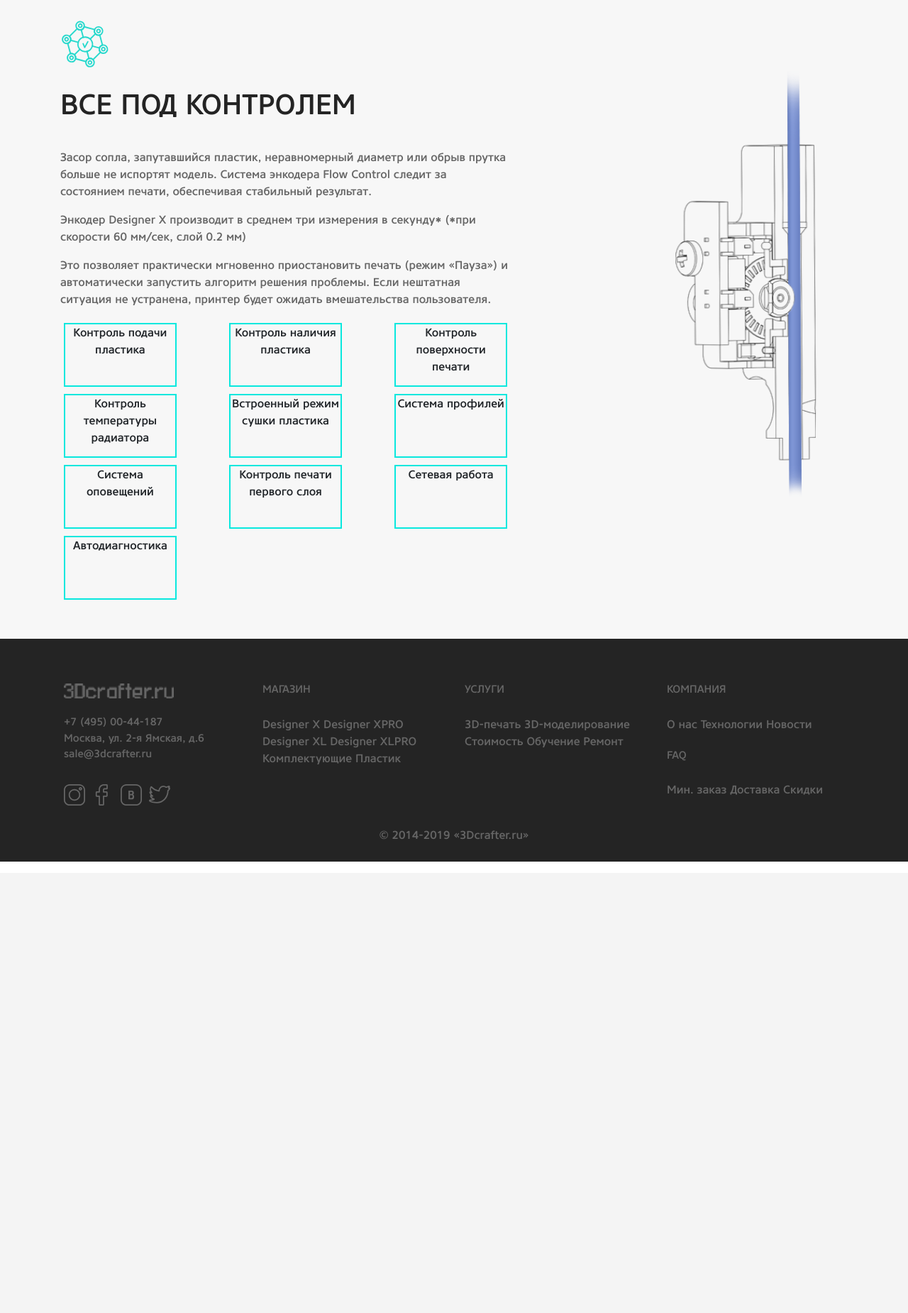
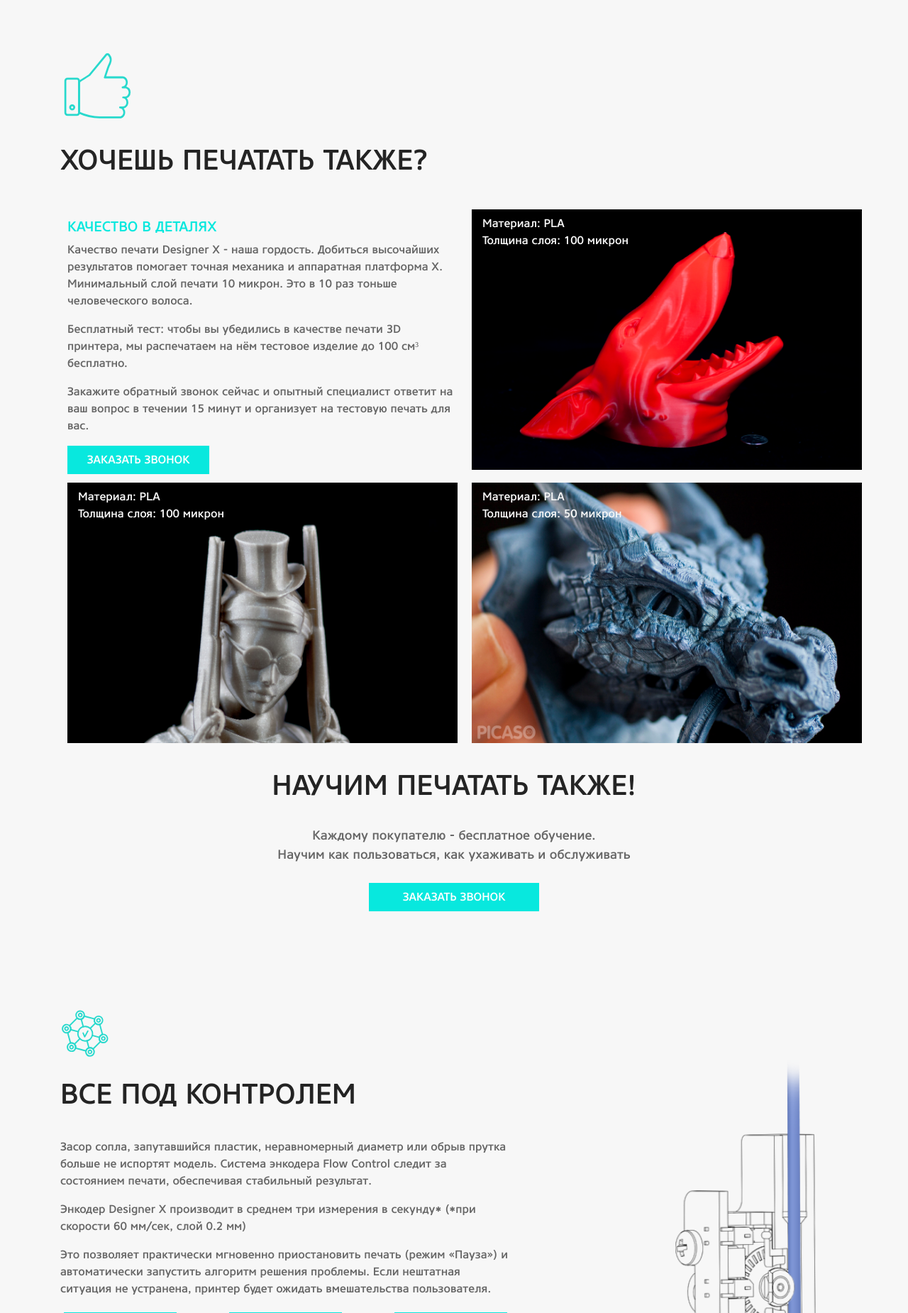
Before and after one commit to itsdavid71/3dcrafter, a PHP site: page /shop.php in a window 1280 px wide; the page is wider, and only the part inside the window is pictured. Shown: the part 70-1920 px from the top of that part at 71% size. Before the commit the page ends 1284 px from the top of that part, so only its background shows below. Run offline with PHP 8.4, Linux system fonts and the light colour scheme; style sheets or scripts are compiled from the project's sources.

Commit message:
Added blocks in shop-page

```diff
--- a/shop.php
+++ b/shop.php
@@ -1,6 +1,10 @@
 
 <?php include 'template-shop/header.php' ?>
 
-<?php include 'template-shop/control-shop.php' ?>
+<?php include 'template-shop/shop/examples-shop.php' ?>
+
+<?php include 'template-shop/popup-main.php' ?>
+
+<?php include 'template-shop/shop/control-shop.php' ?>
 
 <?php include 'template-shop/footer.php' ?>
--- a/styles-shop/styles_new.css
+++ b/styles-shop/styles_new.css
@@ -133,6 +133,29 @@ header .container .header-content .header_phone .header_phone_icon {
   margin: 5px 10px;
   width: 550px;
   height: 380px;
+}
+
+.examples-main .container .examples-main-photos .examples-shop-first {
+  color: #666666;
+  padding: 20px 0px;
+}
+
+.examples-main .container .examples-main-photos .examples-shop-first h4 {
+  color: #08e8de;
+  text-transform: uppercase;
+}
+
+.examples-main .container .examples-main-photos .examples-shop-first .examples-shop-button {
+  background: #08e8de;
+  height: 40px;
+  width: 200px;
+  color: white;
+  cursor: pointer;
+  line-height: 40px;
+  text-transform: uppercase;
+  text-align: center;
+  -webkit-transition: 0.2s;
+  transition: 0.2s;
 }
 
 .examples-main .container .examples-main-photos .examples-main-photo-desc {
--- a/styles-shop/styles_new.scss
+++ b/styles-shop/styles_new.scss
@@ -112,6 +112,25 @@ header {
                 margin: 5px 10px;
                 width: 550px;
                 height: 380px;
+            }
+            .examples-shop-first {
+                color: $dark-grey;
+                padding: 20px 0px;
+                h4 {
+                    color: $blue;
+                    text-transform: uppercase;
+                }
+                .examples-shop-button {
+                    background: #08e8de;
+                    height: 40px;
+                    width: 200px;
+                    color: white;
+                    cursor: pointer;
+                    line-height: 40px;
+                    text-transform: uppercase;
+                    text-align: center;
+                    transition: 0.2s;
+                }
             }
             .examples-main-photo-desc {
                 color: $light-grey;
--- a/template-shop/header.php
+++ b/template-shop/header.php
@@ -8,6 +8,7 @@
     <link rel="stylesheet" href="https://stackpath.bootstrapcdn.com/bootstrap/4.3.1/css/bootstrap.min.css" integrity="sha384-ggOyR0iXCbMQv3Xipma34MD+dH/1fQ784/j6cY/iJTQUOhcWr7x9JvoRxT2MZw1T" crossorigin="anonymous">
     <link rel="stylesheet" href="styles-shop/styles.css">
     <link rel="stylesheet" href="styles-shop/styles_new.css">
+    <link rel="stylesheet" href="styles-shop/david.css">
     <script src="https://stackpath.bootstrapcdn.com/bootstrap/4.3.1/js/bootstrap.min.js" integrity="sha384-JjSmVgyd0p3pXB1rRibZUAYoIIy6OrQ6VrjIEaFf/nJGzIxFDsf4x0xIM+B07jRM" crossorigin="anonymous"></script>
 </head>
 <body>
--- /dev/null
+++ b/template-shop/shop/examples-shop.php
@@ -0,0 +1,37 @@
+<div class="examples-main">
+    <div class="container">
+        <div class="examples-main-desc">
+            <div class="examples-main-icon"></div>
+            <h2>Хочешь печатать также?</h2>
+        </div>
+        <div class="row examples-main-photos">
+            <div class="col-md-6">
+                <div class="examples-main-photo examples-shop-first">
+                    <h4>Качество в деталях</h4>
+                    <p>Качество печати Designer X - наша гордость. Добиться высочайших результатов помогает точная механика и аппаратная платформа Х. Минимальный слой печати 10 микрон. Это в 10 раз тоньше человеческого волоса.</p>
+                    <p>Бесплатный тест: чтобы вы убедились в качестве печати 3D принтера, мы распечатаем на нём тестовое изделие до 100 см³ бесплатно.</p>
+                    <p>Закажите обратный звонок сейчас и опытный специалист ответит на ваш вопрос в течении 15 минут и организует на тестовую печать для вас.</p>
+                    <div onclick="order_button()" class="examples-shop-button">Заказать звонок</div>
+                </div>
+                <div class="examples-main-photo second-photo">
+                    <p class="examples-main-photo-desc">Материал: PLA<br>Толщина слоя: 100 микрон</p>
+                </div>
+            </div>
+            <div class="col-md-6">
+                <div class="examples-main-photo third-photo">
+                    <p class="examples-main-photo-desc">Материал: PLA<br>Толщина слоя: 100 микрон</p>
+                </div>
+                <div class="examples-main-photo fourth-photo">
+                    <p class="examples-main-photo-desc">Материал: PLA<br>Толщина слоя: 50 микрон</p>
+                </div>
+            </div>
+        </div>
+        <div class="examples-main-desc">
+            <h2 class="centered">Научим печатать также!</h2>
+            <p class="centered">Каждому покупателю - бесплатное обучение.<br>Научим как пользоваться, как ухаживать и обслуживать</p>
+            <div class="examples-main-button-container">
+                <div onclick="order_button()" class="examples-main-button">ЗАКАЗАТЬ ЗВОНОК</div>
+            </div>
+        </div>
+    </div>
+</div>
--- a/template-shop/slider-main.php
+++ b/template-shop/slider-main.php
@@ -1,4 +1,3 @@
-<link rel="stylesheet" href="styles-shop/david.css">
 <div class="slider-main">
     <div class="container">
         <div class=" row slider-main-content">
```
Also changed, not shown: template-shop/shop/control-shop.php (renamed from template-shop/control-shop.php), 1 other file.
